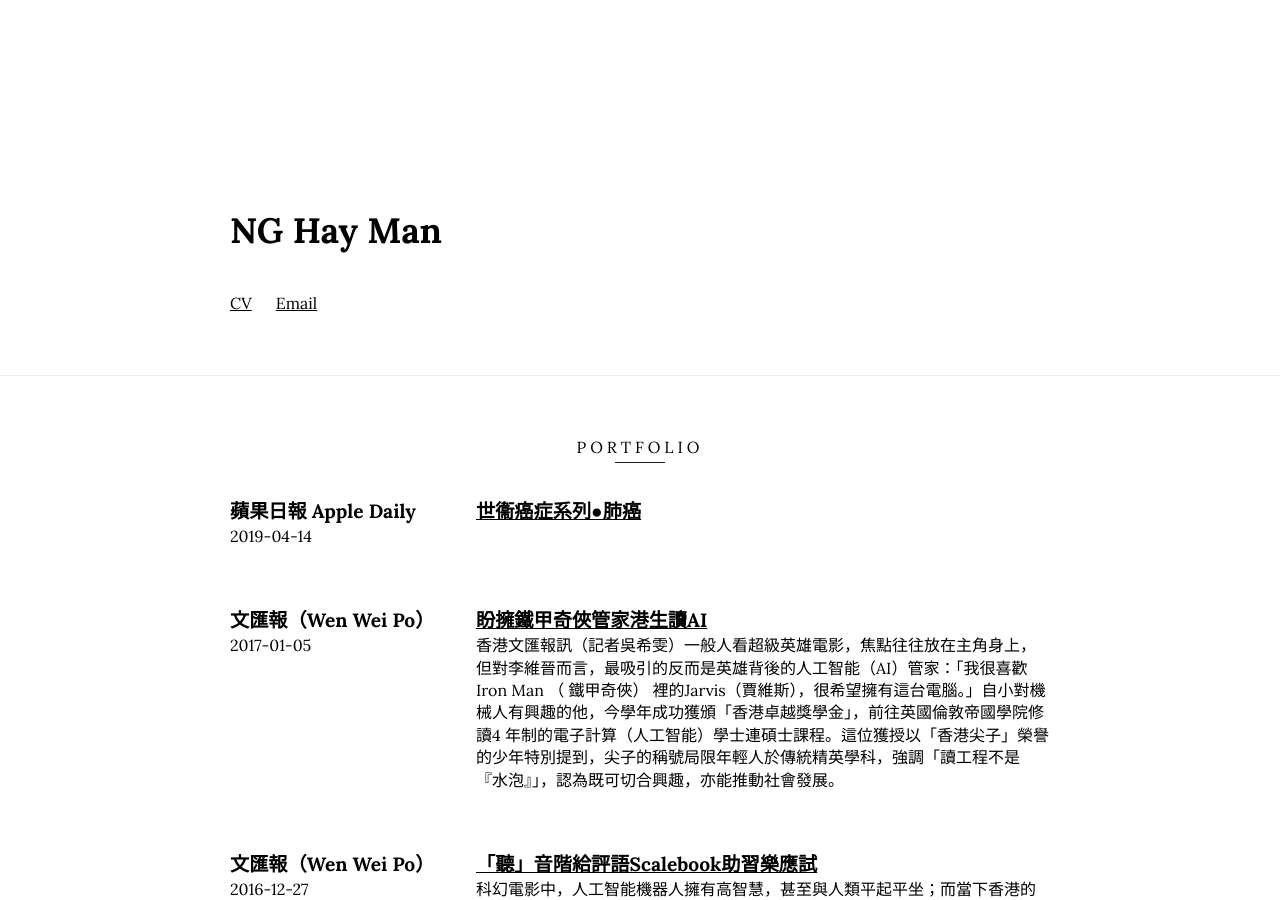
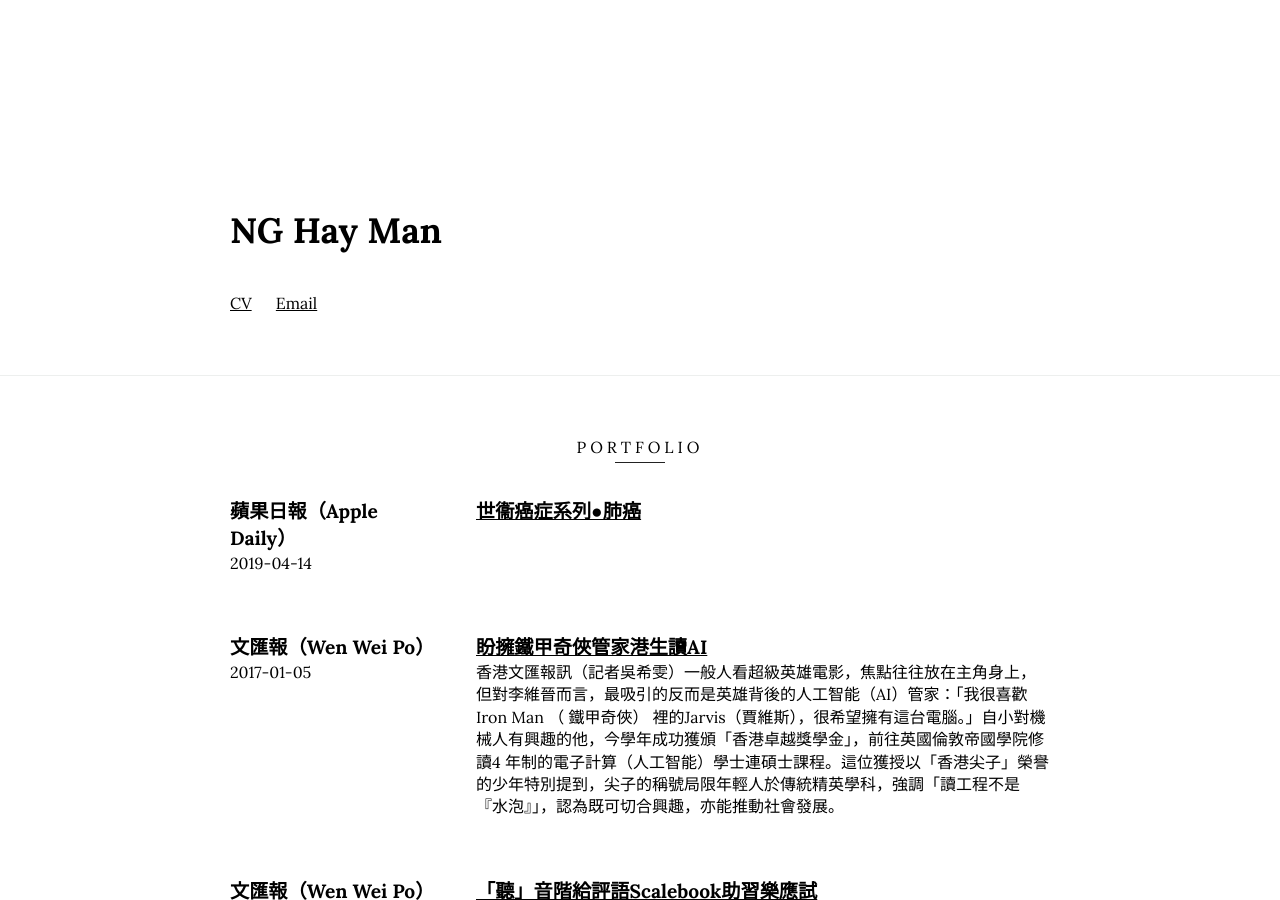
Before and after one commit to nghayman/nghayman.github.io, a Jekyll site: the page built from index.html, in a window 1280 px wide and 900 px high. Built offline with Jekyll 4.4.1, drawn with Linux system fonts in a browser that asks for light colours.

```diff
--- a/_data/portfolio.yml
+++ b/_data/portfolio.yml
@@ -1,6 +1,6 @@
 -   title: 世衞癌症系列●肺癌
     link: /assets/Apple-14042019.pdf
-    where: 蘋果日報 Apple Daily
+    where: 蘋果日報（Apple Daily）
     period: 2019-04-14
     description:
 
```
